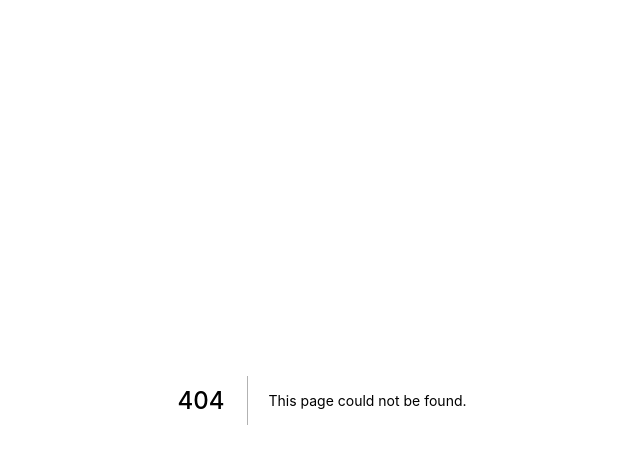
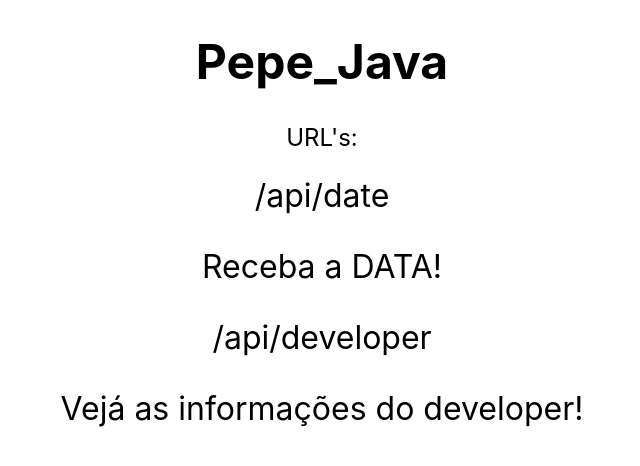
Before and after one commit to Pepe-77777/API, a Next.js app: page /howtouse in a window 1280 px wide. Before the commit this address had no page. Shown: the top 466 px of the page, without its empty margins (318-958 px from the left). Built offline with nearby package versions, Linux system fonts and the light colour scheme.

Commit message:
Add files via upload

```diff
--- /dev/null
+++ b/pages/howtouse.js
@@ -0,0 +1,42 @@
+import Link from 'next/link';
+
+function main() {
+    return(
+        <html>
+
+        <div className="Main">
+        <head>
+
+        <title>Pepe_Java API - Como usar</title>
+        </head>
+
+        <body>
+        <font size="5">
+            <center>
+                <h1>Pepe_Java</h1>
+
+                <p>URL's:</p>
+            </center>
+        </font>
+
+        <center>
+        <font size="6">
+        <a href="https://pepejava.vercel.app/api/date">/api/date</a><p>Receba a DATA!</p>
+        </font>
+
+        </center>
+
+        <center>
+        <font size="6">
+        <a href="https://pepejava.vercel.app/api/developer">/api/developer</a><p>Vejá as informações do developer!</p>
+        </font>
+
+        </center>
+        </body>
+
+    </div>
+    </html>
+    )
+}
+
+export default main;
```
